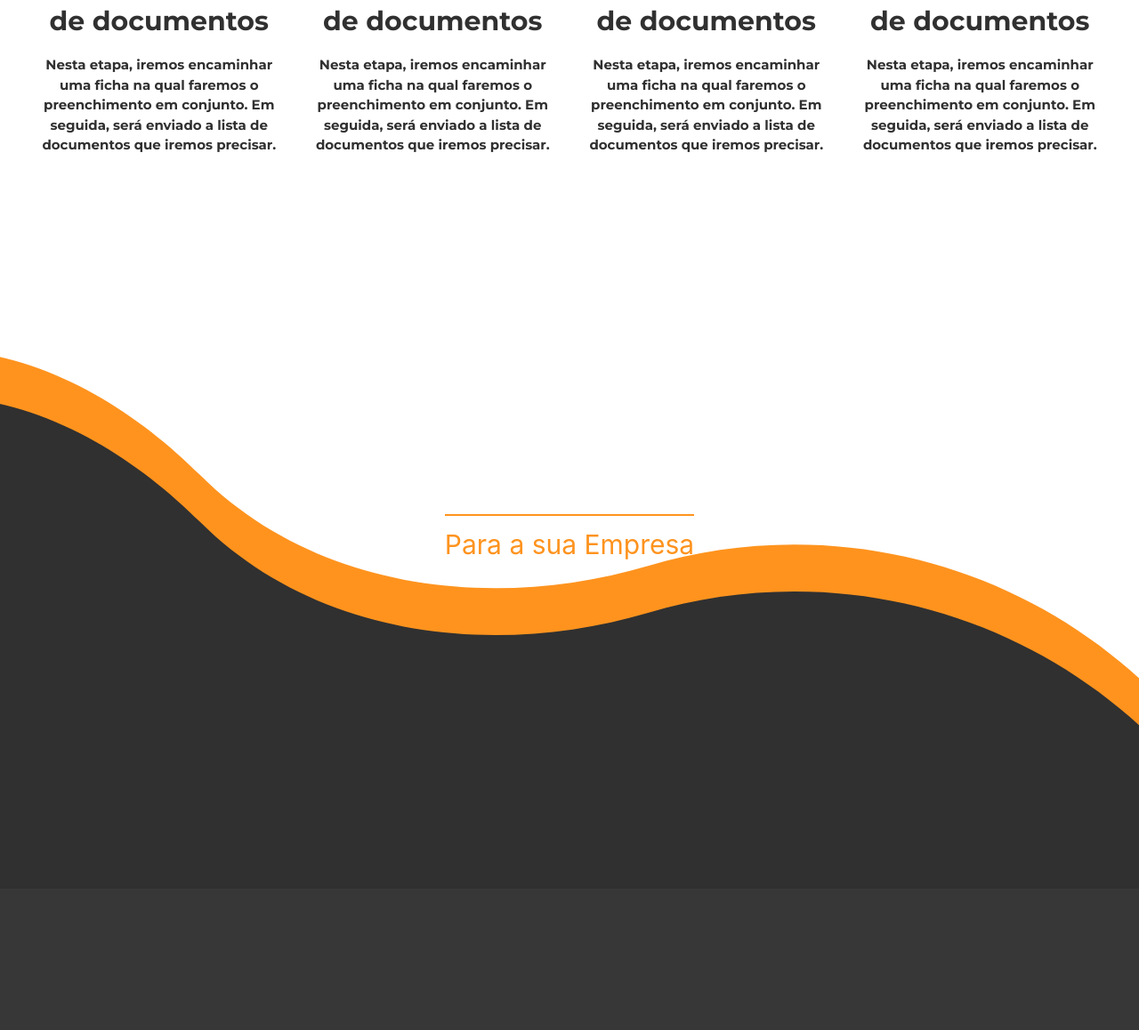
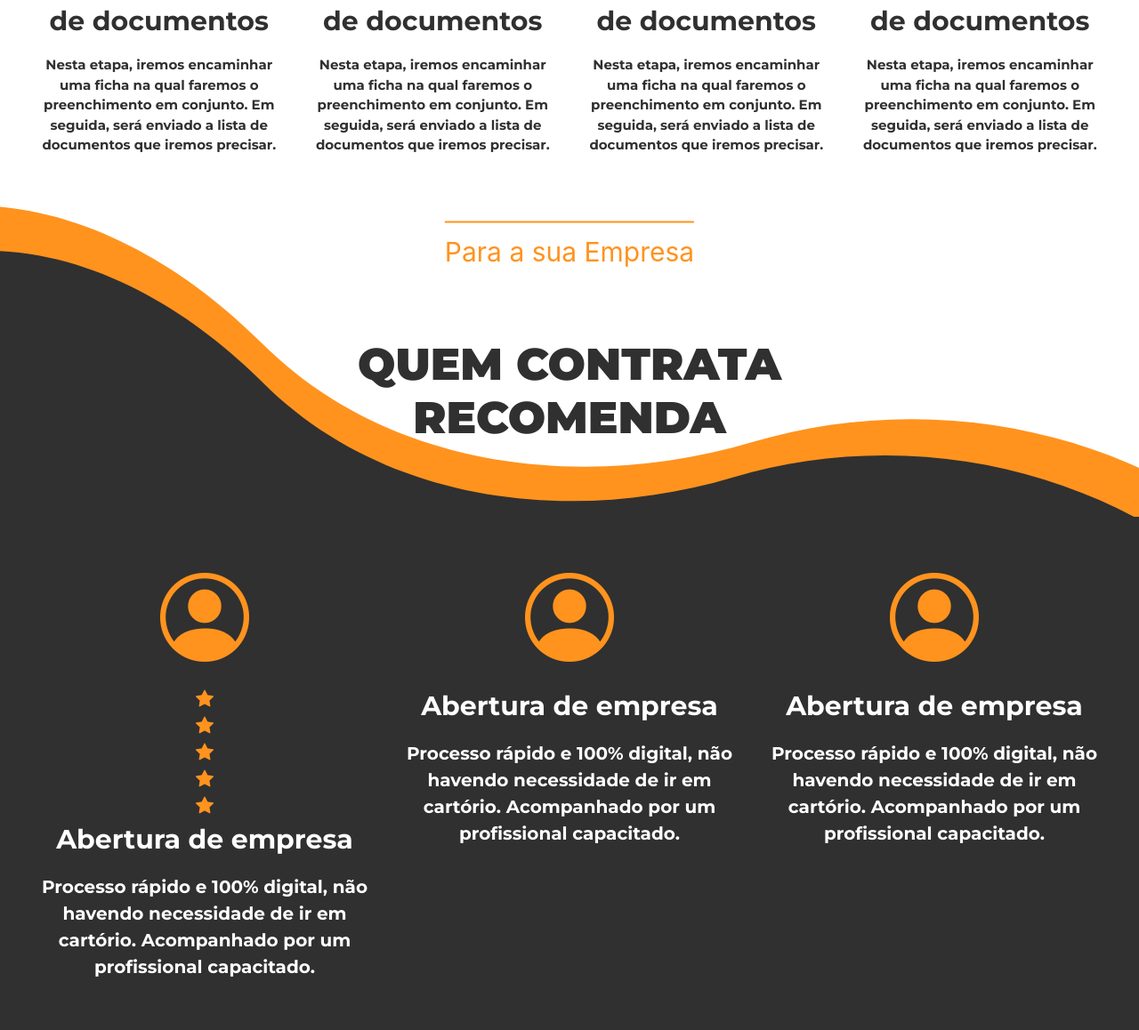
Before and after one commit to jeankorla/Site-Spolaor-Contabilidade, a PHP site: page / in a window 1280 px wide; the page is wider, and only the part inside the window is pictured. Shown: the part 3913-5071 px from the top of that part at 89% size. Before the commit the page ends 4728 px from the top of that part, so only its background shows below. Run offline with PHP 8.4, Linux system fonts and the light colour scheme.

Commit message:
Bordas em onda e inicio de google vote.

```diff
--- a/index.html
+++ b/index.html
@@ -137,6 +137,8 @@
         <p class="p_branco" id="texto_row" style="font-size: 20px;">Processo rápido e 100% digital, não havendo necessidade de ir em cartório. Acompanhado por um profissional capacitado.</p>
       </div>
     </div>
+
+
     <div>
       <div class="quadrado2">
     <div class="row" id="botoes">
@@ -201,11 +203,47 @@
       </div>
     </div>
   </div>
-  <div class="centro" style="position: relative;">
-    <p class="linha-laranja centralizado" style="position: absolute; text-align: center !important;">Para a sua Empresa</p>
 
-    <img src="img/onda.png" alt="Imagem">
+  <div style="position: relative;">
+    <div class="fundo">
+      <p class="linha-laranja centralizado2" style=" position: absolute;">Para a sua Empresa</p>
+      <h2 style=" position: absolute; top: 15% !important; left: 20%; right: 20%; font-size: 50px;">QUEM CONTRATA RECOMENDA</p>
+    </div>
+    <div class="row cinza text-center">
+      <div class="col-sm rowdivs" style="display: flex; flex-direction: column; align-items: center;">
+        <i class="bi bi-person-circle" style="font-size: 100px; color: #FF931E;"></i>
+        <span ><i class="bi bi-star-fill star" style="color: #FF931E; font-size: 20px; display: inline-block;"></i></span>
+        <span ><i class="bi bi-star-fill star" style="color: #FF931E; font-size: 20px; display: inline-block;"></i></span>
+        <span ><i class="bi bi-star-fill star" style="color: #FF931E; font-size: 20px; display: inline-block;"></i></span>
+        <span ><i class="bi bi-star-fill star" style="color: #FF931E; font-size: 20px; display: inline-block;"></i></span>
+        <span ><i class="bi bi-star-fill star" style="color: #FF931E; font-size: 20px; display: inline-block;"></i></span>
+        <p class="p_branco" id="texto_row">Abertura de empresa</p>
+        <p class="p_branco" id="texto_row" style="font-size: 20px;">Processo rápido e 100% digital, não havendo necessidade de ir em cartório. Acompanhado por um profissional capacitado.</p>
+    </div>
+      <div class="col-sm rowdivs">
+        <i class="bi bi-person-circle"></i>
+        <p class="p_branco" id="texto_row">Abertura de empresa</p>
+        <p class="p_branco" id="texto_row" style="font-size: 20px;">Processo rápido e 100% digital, não havendo necessidade de ir em cartório. Acompanhado por um profissional capacitado.</p>
+      </div>
+      <div class="col-sm rowdivs">
+        <i class="bi bi-person-circle"></i>
+        <p class="p_branco" id="texto_row">Abertura de empresa</p>
+        <p class="p_branco" id="texto_row" style="font-size: 20px;">Processo rápido e 100% digital, não havendo necessidade de ir em cartório. Acompanhado por um profissional capacitado.</p>
+      </div>
+    </div>
   </div>
+
+
+
+
+
+
+
+
+
+
+
+
 
   <script>
     // Seleciona os elementos que devem ser animados
--- a/style.css
+++ b/style.css
@@ -63,6 +63,10 @@ h2 {
 .barra{
     border-bottom: 30px solid #FF931E;
 }
+.star{
+    color: #FF931E !important;
+    display: inline-block !important;
+}
 i{
     color: #FF931E;
     font-size: 100px;
@@ -123,6 +127,18 @@ i{
 .centralizado{
     text-align: center;
 }
+.centralizado2 {
+    position: absolute;
+    top: 5%;
+    left: 50%;
+    transform: translate(-50%, -50%);
+    text-align: center;
+}
+.fundo{
+    background-image: url(img/ondas.png);
+    width: auto;
+    height: 350px;
+}
 .centro{
     display: flex;
     justify-content: center;
@@ -179,6 +195,7 @@ i{
 .rowdivs:hover #texto_row:hover ~ i {
     color: #FF931E;
 }
+
 
 @media (max-width: 767px) {
     h1, h2 {
```
Also changed, not shown: img/ondas.png (added), img/stars.png (added).
